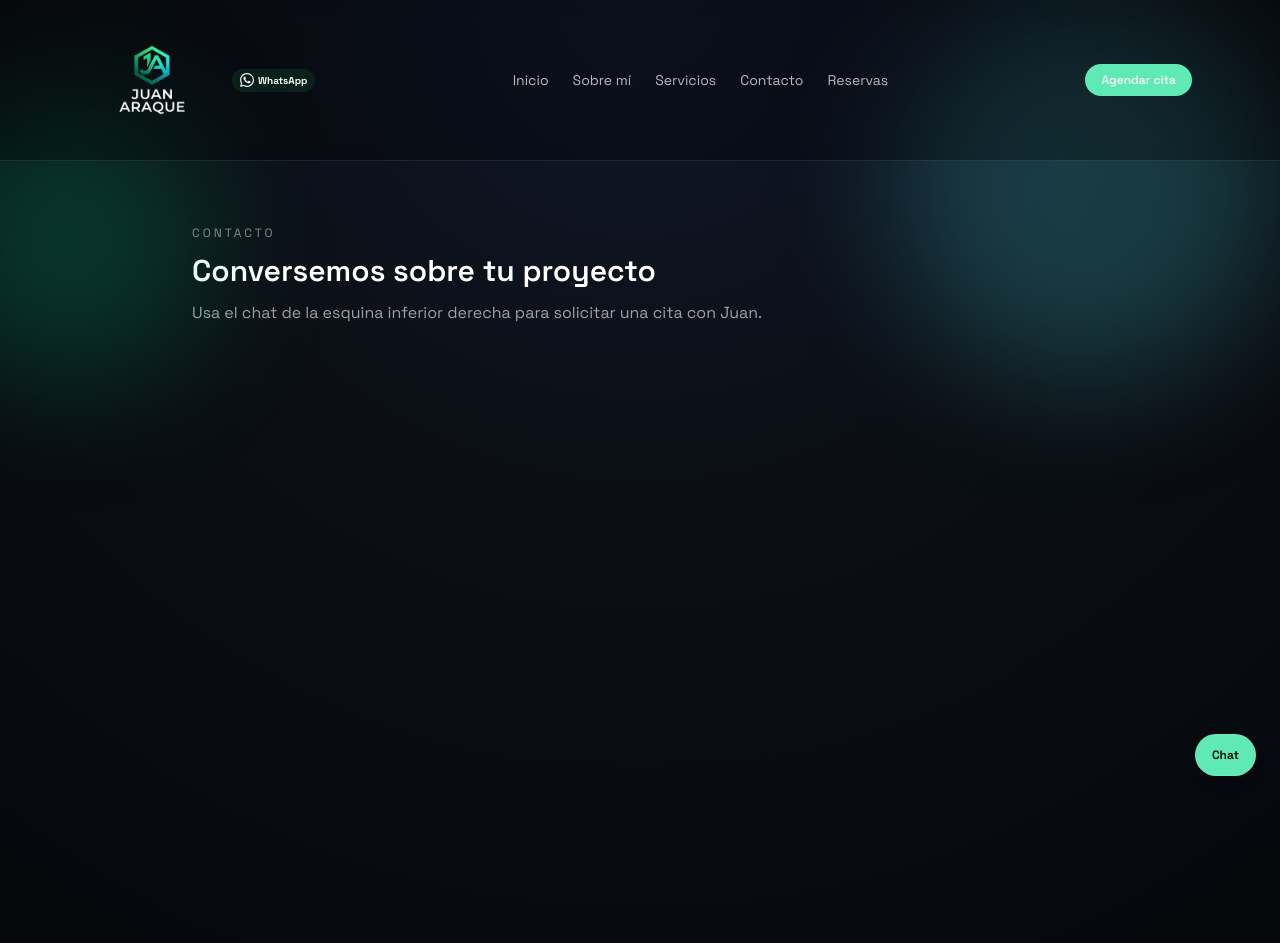
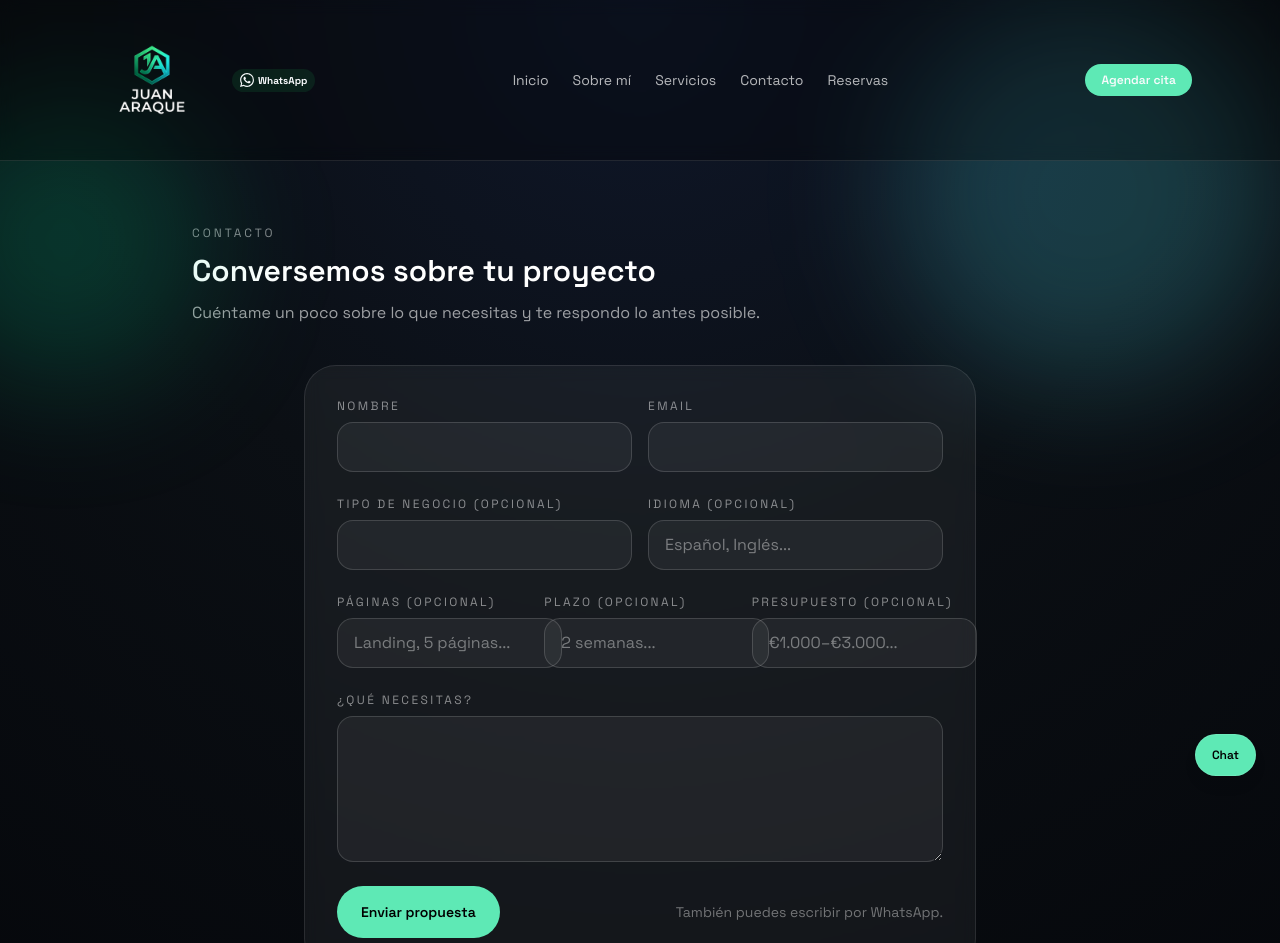
Before and after one commit to jaraque42/nextjs-boilerplate, a Next.js app: page /contacto in a window 1280 px wide. Shown: the top 943 px of the page. Built offline with nearby package versions, Linux system fonts and the light colour scheme.

Commit message:
Add contacto page lead form

```diff
--- a/app/contacto/page.tsx
+++ b/app/contacto/page.tsx
@@ -1,4 +1,76 @@
+"use client"
+
+import { useState } from "react"
+
+type FormState = "idle" | "loading" | "success" | "error"
+
 export default function Contacto() {
+  const [state, setState] = useState<FormState>("idle")
+  const [errorMessage, setErrorMessage] = useState<string | null>(null)
+  const [formData, setFormData] = useState({
+    nombre: "",
+    email: "",
+    tipoNegocio: "",
+    paginas: "",
+    idioma: "",
+    objetivo: "",
+    plazo: "",
+    presupuesto: "",
+    website: "", // honeypot
+  })
+
+  async function handleSubmit(e: React.FormEvent) {
+    e.preventDefault()
+    setState("loading")
+    setErrorMessage(null)
+
+    try {
+      if (formData.website.trim()) {
+        setState("success")
+        return
+      }
+
+      const res = await fetch("/api/contacto", {
+        method: "POST",
+        headers: { "Content-Type": "application/json" },
+        body: JSON.stringify({
+          nombre: formData.nombre,
+          email: formData.email,
+          tipoNegocio: formData.tipoNegocio || "-",
+          paginas: formData.paginas || "-",
+          idioma: formData.idioma || "-",
+          objetivo: formData.objetivo,
+          plazo: formData.plazo || "-",
+          presupuesto: formData.presupuesto || "-",
+        }),
+      })
+
+      const json = (await res.json().catch(() => null)) as
+        | { ok?: boolean; error?: string }
+        | null
+
+      if (!res.ok || !json?.ok) {
+        throw new Error(json?.error ?? "No se pudo enviar el formulario")
+      }
+
+      setState("success")
+      setFormData({
+        nombre: "",
+        email: "",
+        tipoNegocio: "",
+        paginas: "",
+        idioma: "",
+        objetivo: "",
+        plazo: "",
+        presupuesto: "",
+        website: "",
+      })
+    } catch (err) {
+      setState("error")
+      setErrorMessage(err instanceof Error ? err.message : "Error desconocido")
+    }
+  }
+
   return (
     <main className="min-h-screen px-6 pb-24 pt-16">
       <div className="mx-auto max-w-4xl">
@@ -10,9 +82,172 @@ export default function Contacto() {
             Conversemos sobre tu proyecto
           </h1>
           <p className="mt-3 text-white/60">
-            Usa el chat de la esquina inferior derecha para solicitar una cita con Juan.
+            Cuéntame un poco sobre lo que necesitas y te respondo lo antes posible.
           </p>
         </div>
+
+        <form
+          onSubmit={handleSubmit}
+          className="mx-auto max-w-2xl grid gap-6 rounded-[32px] border border-white/10 bg-white/5 p-8 backdrop-blur"
+        >
+          <div className="grid gap-4 md:grid-cols-2">
+            <div className="grid gap-2">
+              <label className="text-xs uppercase tracking-[0.2em] text-white/50">
+                Nombre
+              </label>
+              <input
+                required
+                type="text"
+                value={formData.nombre}
+                onChange={(e) =>
+                  setFormData({ ...formData, nombre: e.target.value })
+                }
+                className="rounded-2xl border border-white/15 bg-white/5 px-4 py-3 text-white placeholder:text-white/40 focus:border-emerald-300/50 outline-none transition"
+              />
+            </div>
+
+            <div className="grid gap-2">
+              <label className="text-xs uppercase tracking-[0.2em] text-white/50">
+                Email
+              </label>
+              <input
+                required
+                type="email"
+                value={formData.email}
+                onChange={(e) =>
+                  setFormData({ ...formData, email: e.target.value })
+                }
+                className="rounded-2xl border border-white/15 bg-white/5 px-4 py-3 text-white placeholder:text-white/40 focus:border-emerald-300/50 outline-none transition"
+              />
+            </div>
+          </div>
+
+          <input
+            tabIndex={-1}
+            autoComplete="off"
+            value={formData.website}
+            onChange={(e) => setFormData({ ...formData, website: e.target.value })}
+            className="hidden"
+            aria-hidden="true"
+          />
+
+          <div className="grid gap-4 md:grid-cols-2">
+            <div className="grid gap-2">
+              <label className="text-xs uppercase tracking-[0.2em] text-white/50">
+                Tipo de negocio (opcional)
+              </label>
+              <input
+                type="text"
+                value={formData.tipoNegocio}
+                onChange={(e) =>
+                  setFormData({ ...formData, tipoNegocio: e.target.value })
+                }
+                className="rounded-2xl border border-white/15 bg-white/5 px-4 py-3 text-white placeholder:text-white/40 focus:border-emerald-300/50 outline-none transition"
+              />
+            </div>
+
+            <div className="grid gap-2">
+              <label className="text-xs uppercase tracking-[0.2em] text-white/50">
+                Idioma (opcional)
+              </label>
+              <input
+                type="text"
+                placeholder="Español, Inglés..."
+                value={formData.idioma}
+                onChange={(e) =>
+                  setFormData({ ...formData, idioma: e.target.value })
+                }
+                className="rounded-2xl border border-white/15 bg-white/5 px-4 py-3 text-white placeholder:text-white/40 focus:border-emerald-300/50 outline-none transition"
+              />
+            </div>
+          </div>
+
+          <div className="grid gap-4 md:grid-cols-3">
+            <div className="grid gap-2">
+              <label className="text-xs uppercase tracking-[0.2em] text-white/50">
+                Páginas (opcional)
+              </label>
+              <input
+                type="text"
+                placeholder="Landing, 5 páginas..."
+                value={formData.paginas}
+                onChange={(e) =>
+                  setFormData({ ...formData, paginas: e.target.value })
+                }
+                className="rounded-2xl border border-white/15 bg-white/5 px-4 py-3 text-white placeholder:text-white/40 focus:border-emerald-300/50 outline-none transition"
+              />
+            </div>
+
+            <div className="grid gap-2">
+              <label className="text-xs uppercase tracking-[0.2em] text-white/50">
+                Plazo (opcional)
+              </label>
+              <input
+                type="text"
+                placeholder="2 semanas..."
+                value={formData.plazo}
+                onChange={(e) =>
+                  setFormData({ ...formData, plazo: e.target.value })
+                }
+                className="rounded-2xl border border-white/15 bg-white/5 px-4 py-3 text-white placeholder:text-white/40 focus:border-emerald-300/50 outline-none transition"
+              />
+            </div>
+
+            <div className="grid gap-2">
+              <label className="text-xs uppercase tracking-[0.2em] text-white/50">
+                Presupuesto (opcional)
+              </label>
+              <input
+                type="text"
+                placeholder="€1.000–€3.000..."
+                value={formData.presupuesto}
+                onChange={(e) =>
+                  setFormData({ ...formData, presupuesto: e.target.value })
+                }
+                className="rounded-2xl border border-white/15 bg-white/5 px-4 py-3 text-white placeholder:text-white/40 focus:border-emerald-300/50 outline-none transition"
+              />
+            </div>
+          </div>
+
+          <div className="grid gap-2">
+            <label className="text-xs uppercase tracking-[0.2em] text-white/50">
+              ¿Qué necesitas?
+            </label>
+            <textarea
+              required
+              rows={5}
+              value={formData.objetivo}
+              onChange={(e) =>
+                setFormData({ ...formData, objetivo: e.target.value })
+              }
+              className="rounded-2xl border border-white/15 bg-white/5 px-4 py-3 text-white placeholder:text-white/40 focus:border-emerald-300/50 outline-none transition"
+            />
+          </div>
+
+          <div className="flex flex-col gap-3 md:flex-row md:items-center md:justify-between">
+            <button
+              type="submit"
+              disabled={state === "loading"}
+              className="rounded-full bg-emerald-300 px-6 py-4 text-sm font-semibold text-black transition hover:bg-emerald-200 disabled:opacity-50"
+            >
+              {state === "loading" ? "Enviando..." : "Enviar propuesta"}
+            </button>
+
+            {state === "success" ? (
+              <p className="text-sm text-emerald-200">
+                Recibido. Te contactaré pronto.
+              </p>
+            ) : state === "error" ? (
+              <p className="text-sm text-red-200">
+                {errorMessage ?? "No se pudo enviar. Intenta de nuevo."}
+              </p>
+            ) : (
+              <p className="text-sm text-white/40">
+                También puedes escribir por WhatsApp.
+              </p>
+            )}
+          </div>
+        </form>
       </div>
     </main>
   )
```
